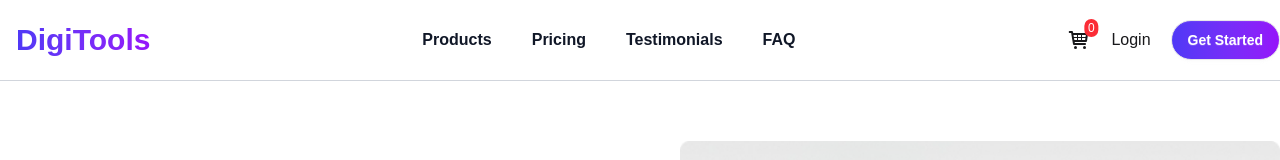
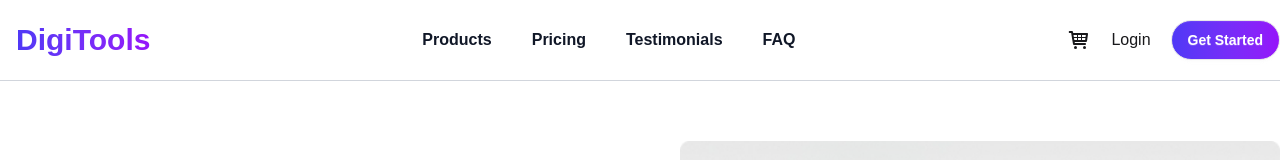
Before and after one commit to mamun2931/DigiTools-Platform-6, a React (Vite) app: page / in a window 1280 px wide. Shown: the top 160 px of the page. Built offline with nearby package versions, Linux system fonts and the light colour scheme.

Commit message:
some task add and solved more this problem

```diff
--- a/src/components/NavBar/NavBar.jsx
+++ b/src/components/NavBar/NavBar.jsx
@@ -47,7 +47,9 @@ const NavBar = ({ selectedProducts}) => {
                 <div className='flex items-center gap-5'>
                     <div className='indicator'>
                         <div><TiShoppingCart className='text-2xl' /></div>
-                        <span className='text-[white] px-1 bg-red-500 rounded-lg badge-sm indicator-item'>{selectedProducts.length}</span>
+                        {selectedProducts.length > 0 && (
+                            <span className='text-[white] px-1 bg-red-500 rounded-lg badge-sm indicator-item'>{selectedProducts.length}</span>
+                        )}
                     </div>
                     <button><a href="">Login</a></button>
                     <button className='btn rounded-full text-white bg-gradient-to-r from-[#4F39F6] to-[#9514FA]'>Get Started</button>
```
